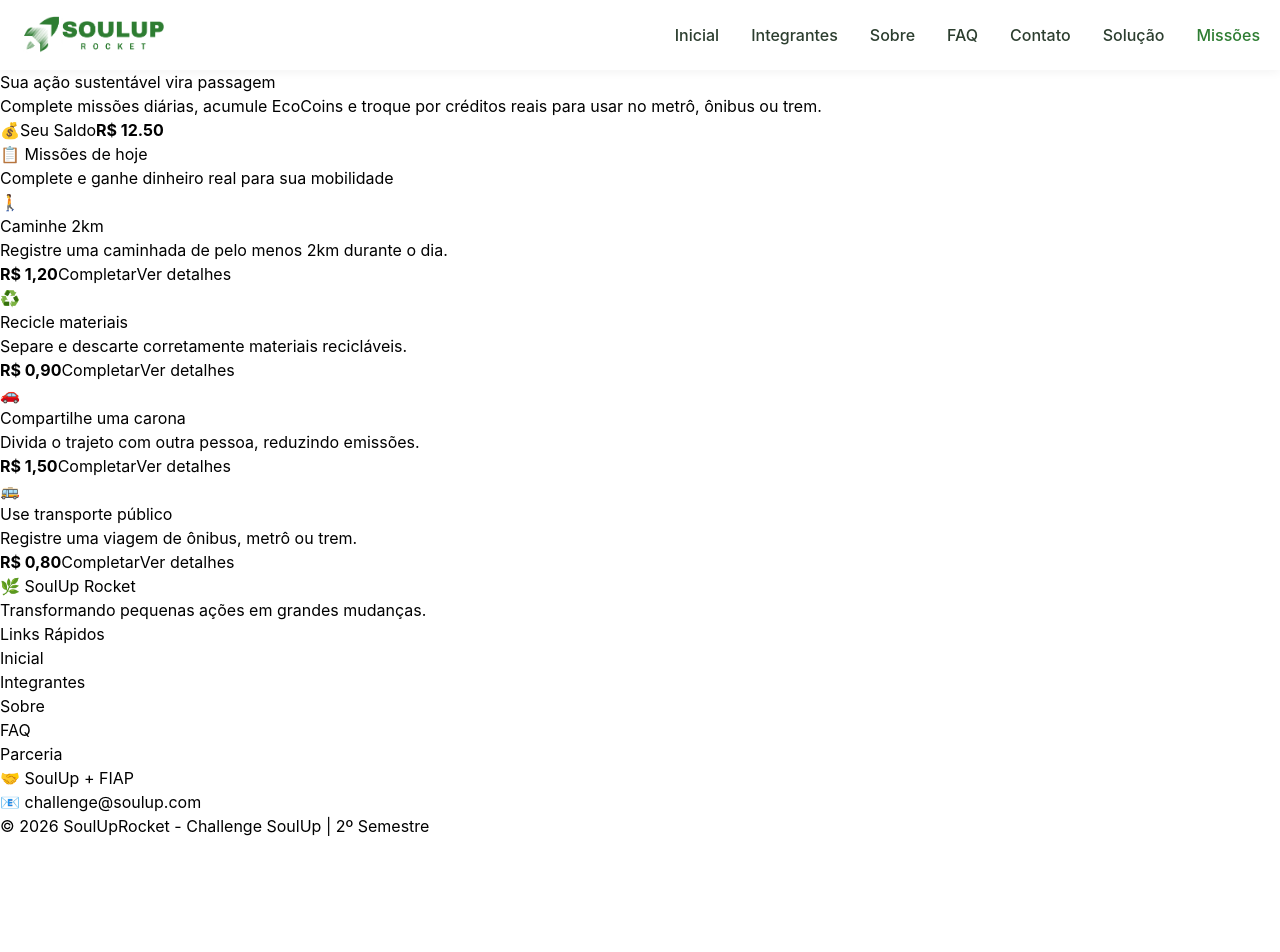
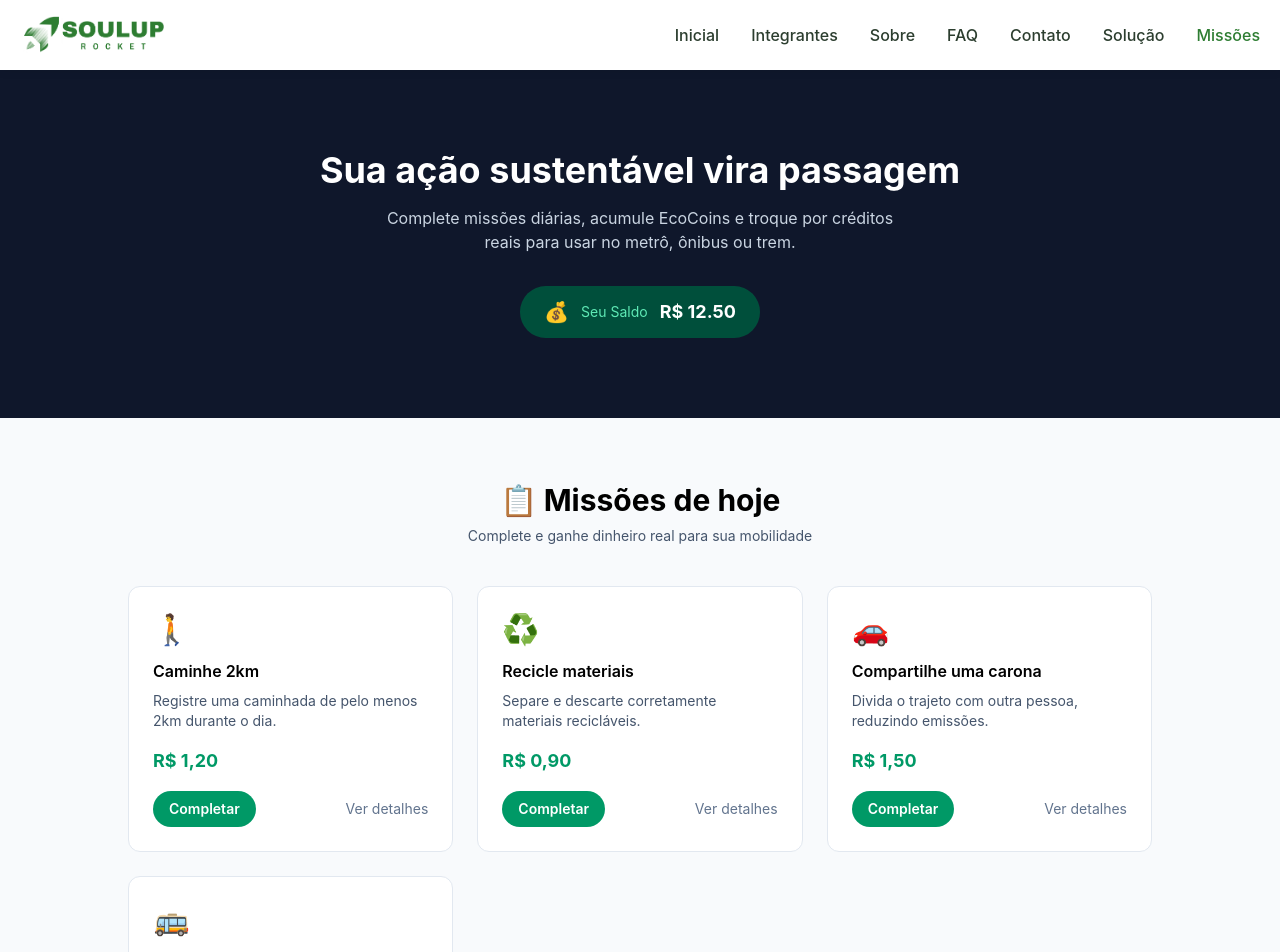
Before and after one commit to TailyniDev/SOUL-UP---Challenger, a React (Vite) app in the folder soul-up-rocket/: page /missoes in a window 1280 px wide. Shown: the top 952 px of the page. Before the commit the page ends 838 px from the top, so only its background shows below. Built offline with nearby package versions, Linux system fonts and the light colour scheme.

Commit message:
style: estiliza pagina Missoes com Tailwind

```diff
--- a/soul-up-rocket/src/pages/Missoes/index.tsx
+++ b/soul-up-rocket/src/pages/Missoes/index.tsx
@@ -15,31 +15,65 @@
   }
 
   return (
-    <div>
-      <h1>Sua ação sustentável vira passagem</h1>
-      <p>Complete missões diárias, acumule EcoCoins e troque por créditos reais para usar no metrô, ônibus ou trem.</p>
+    <>
+      <section className="bg-slate-900 text-center py-20 px-4 text-white">
+        <h1 className="text-4xl font-bold mb-4">
+          Sua ação sustentável vira passagem
+        </h1>
+        <p className="text-slate-300 max-w-lg mx-auto mb-8">
+          Complete missões diárias, acumule EcoCoins e troque por créditos
+          reais para usar no metrô, ônibus ou trem.
+        </p>
 
-      <div>
-        <span>💰</span>
-        <span>Seu Saldo</span>
-        <strong>R$ {saldo.toFixed(2)}</strong>
-      </div>
+        <div className="inline-flex items-center gap-3 bg-emerald-900 text-white px-6 py-3 rounded-full">
+          <span className="text-xl">💰</span>
+          <span className="text-sm text-emerald-300">Seu Saldo</span>
+          <strong className="text-lg">R$ {saldo.toFixed(2)}</strong>
+        </div>
+      </section>
 
-      <h2>📋 Missões de hoje</h2>
-      <p>Complete e ganhe dinheiro real para sua mobilidade</p>
+      <section className="py-16 px-4 bg-slate-50">
+        <div className="max-w-5xl mx-auto">
+          <div className="text-center mb-10">
+            <h2 className="text-3xl font-bold mb-2">📋 Missões de hoje</h2>
+            <p className="text-sm text-slate-600">
+              Complete e ganhe dinheiro real para sua mobilidade
+            </p>
+          </div>
 
-      <div>
-        {missoes.map((missao) => (
-          <div key={missao.id}>
-            <span>{missao.icone}</span>
-            <h3>{missao.titulo}</h3>
-            <p>{missao.descricao}</p>
-            <strong>{missao.recompensa}</strong>
-            <button onClick={() => completarMissao(missao.recompensa)}>Completar</button>
-            <Link to={`/missoes/${missao.id}`}>Ver detalhes</Link>
+          <div className="grid md:grid-cols-3 gap-6">
+            {missoes.map((missao) => (
+              <div
+                key={missao.id}
+                className="bg-white border border-slate-200 rounded-xl p-6 flex flex-col"
+              >
+                <span className="text-3xl mb-3">{missao.icone}</span>
+                <h3 className="font-semibold mb-2">{missao.titulo}</h3>
+                <p className="text-sm text-slate-600 mb-4 flex-1">
+                  {missao.descricao}
+                </p>
+                <strong className="text-emerald-600 text-lg mb-4">
+                  {missao.recompensa}
+                </strong>
+                <div className="flex items-center justify-between gap-3">
+                  <button
+                    onClick={() => completarMissao(missao.recompensa)}
+                    className="bg-emerald-600 text-white font-semibold px-4 py-2 rounded-full text-sm hover:bg-emerald-700 transition-colors"
+                  >
+                    Completar
+                  </button>
+                  <Link
+                    to={`/missoes/${missao.id}`}
+                    className="text-sm text-slate-500 hover:text-slate-700 transition-colors"
+                  >
+                    Ver detalhes
+                  </Link>
+                </div>
+              </div>
+            ))}
           </div>
-        ))}
-      </div>
-    </div>
+        </div>
+      </section>
+    </>
   )
 }
```
